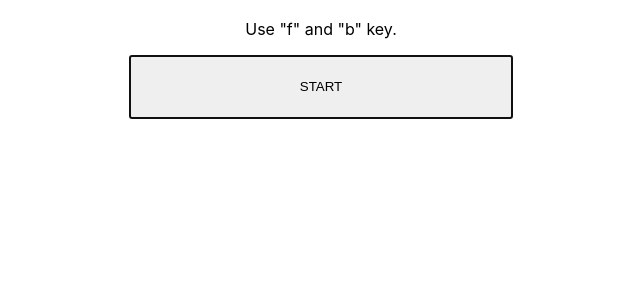
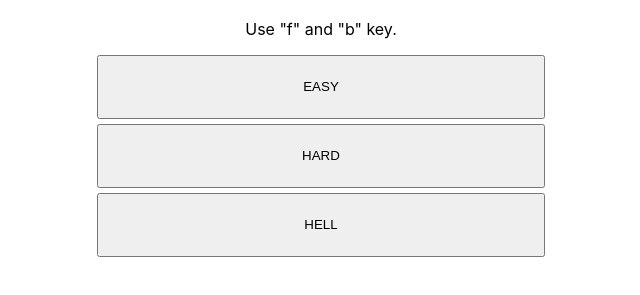
Before and after one commit to ma2saka/react-fizzbuzz, a React app: page / in a window 1280 px wide. Shown: the part 109-404 px from the top of the page, without its empty margins (319-959 px from the left). Built offline with nearby package versions, Linux system fonts and the light colour scheme.

Commit message:
mode select

```diff
--- a/src/game/index.js
+++ b/src/game/index.js
@@ -6,18 +6,19 @@ const DEFAULT_INTERVAL = 1000
 
 export default class Game extends React.Component {
   state = {
-    mode: "title"
+    mode: "title",
+    options: { interval: DEFAULT_INTERVAL }
   }
 
-  play = () => this.setState({ mode: "play" })
+  play = (options) => this.setState({ mode: "play", options })
 
   end = (result) => this.setState({ mode: "title", previousResult: result })
 
   render = () => (
     <div>
-      {this.state.mode == 'play' && <Play interval={DEFAULT_INTERVAL} onEnd={this.end} />}
+      {this.state.mode == 'play' && <Play options={this.state.options} onEnd={this.end} />}
       {this.state.mode == 'title' &&
-        <Title result={this.state.previousResult} onStart={this.play} />
+        <Title options={this.state.options} result={this.state.previousResult} onStart={this.play} />
       }
     </div>
   )
--- a/src/game/play.js
+++ b/src/game/play.js
@@ -32,7 +32,7 @@ export default class Play extends React.Component {
       this.setState({ tick: tick })
     }
 
-    setTimeout(this.loop, this.props.interval / 10)
+    setTimeout(this.loop, this.props.options.interval / 10)
   }
 
   end(message) {
@@ -67,7 +67,7 @@ export default class Play extends React.Component {
 
   componentDidMount() {
     document.body.addEventListener("keydown", this.keydown)
-    setTimeout(this.loop, this.props.interval / 10)
+    setTimeout(this.loop, this.props.options.interval / 10)
   }
 
   componentWillUnmount() {
@@ -76,7 +76,7 @@ export default class Play extends React.Component {
 
   render() {
     const fontSize = (300 + (10 - this.state.tick) * 100) + '%'
-    const buttonStyle = { fontSize: "4em", lineHeight: "30vh", height: "30vh", width: "40vw", textAlign: 'center', border: '1px solid #000' }
+    const buttonStyle = { borderRadius: "10px", fontSize: "4em", lineHeight: "30vh", height: "30vh", width: "40vw", textAlign: 'center', border: '1px solid #000' }
     return <>
       <div style={{ alignItems: 'center', padding: "0", margin: "0", display: 'flex', justifyContent: 'space-around', height: "50vh", fontSize }}>
         <div>
--- a/src/game/title.js
+++ b/src/game/title.js
@@ -1,23 +1,29 @@
 import React from 'react'
 
 export default class Title extends React.Component {
-  startButtonRef = React.createRef()
-
-  componentDidMount() {
-    setTimeout(() => {
-      this.startButtonRef.current.focus();
-    }, 10);
-  }
-
   render() {
     const result = this.props.result;
     return (<div style={{ padding: "10px", textAlign: "center" }}>
       <p>previous score: {result ? (<>{result.score} ({result.message})</>) : "-"}</p>
       <h1>React FizzBuzz</h1>
       <p>Use "f" and "b" key.</p>
-      <button ref={this.startButtonRef} onClick={this.props.onStart} style={{ width: "30vw", height: "8vh" }}>
-        START
-      </button>
+      <ul style={{ padding: "0", margin: "0" }}>
+        <li style={{ margin: "5px", listStyleType: "none" }}>
+          <button onClick={() => this.props.onStart({ interval: 1000 })} style={{ width: "35vw", height: "8vh" }}>
+            EASY
+          </button>
+        </li>
+        <li style={{ margin: "5px", listStyleType: "none" }}>
+          <button onClick={() => this.props.onStart({ interval: 700 })} style={{ width: "35vw", height: "8vh" }}>
+            HARD
+          </button>
+        </li>
+        <li style={{ margin: "5px", listStyleType: "none" }}>
+          <button onClick={() => this.props.onStart({ interval: 500 })} style={{ width: "35vw", height: "8vh" }}>
+            HELL
+          </button>
+        </li>
+      </ul>
     </div>)
   }
 }
```
Also changed, not shown: docs/index.html (+1 -1 lines), 4 other files.
